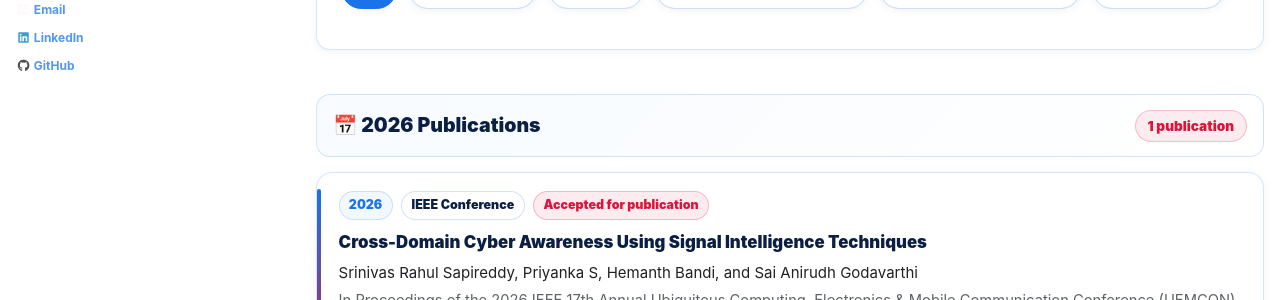
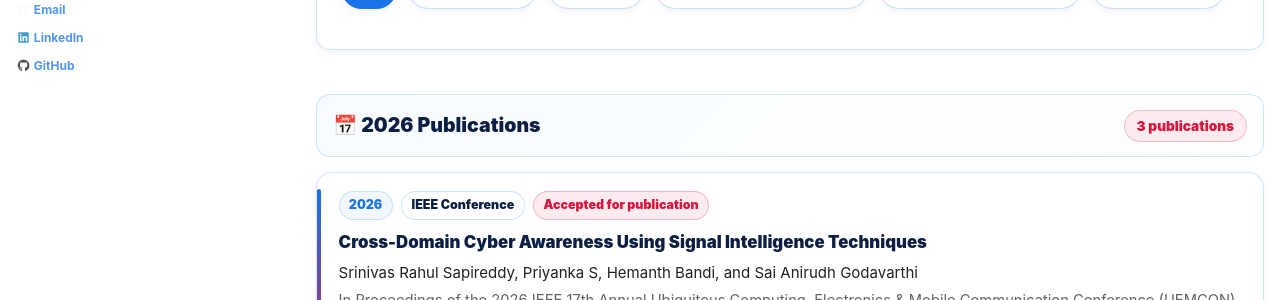
Before and after one commit to srsapireddy/srsapireddy.github.io, a Jekyll site: the page built from _pages/publications.md, in a window 1280 px wide and 900 px high, scrolled down 1236 px. Shown: the part 142-442 px from the top of the window. Built offline with Jekyll 4.4.1, drawn with Linux system fonts in a browser that asks for light colours; cached includes are drawn as plain includes; nearby versions of some CDN libraries.

Commit message:
Update publications.md

```diff
--- a/_pages/publications.md
+++ b/_pages/publications.md
@@ -830,7 +830,7 @@ author_profile: true
     <div class="year-section" data-year-section="2026">
       <div class="year-header">
         <div class="year-title">📅 2026 Publications</div>
-        <div class="year-pill">1 publication</div>
+        <div class="year-pill">3 publications</div>
     </div>
 
       <div class="publication-card" data-type="conference">
```
